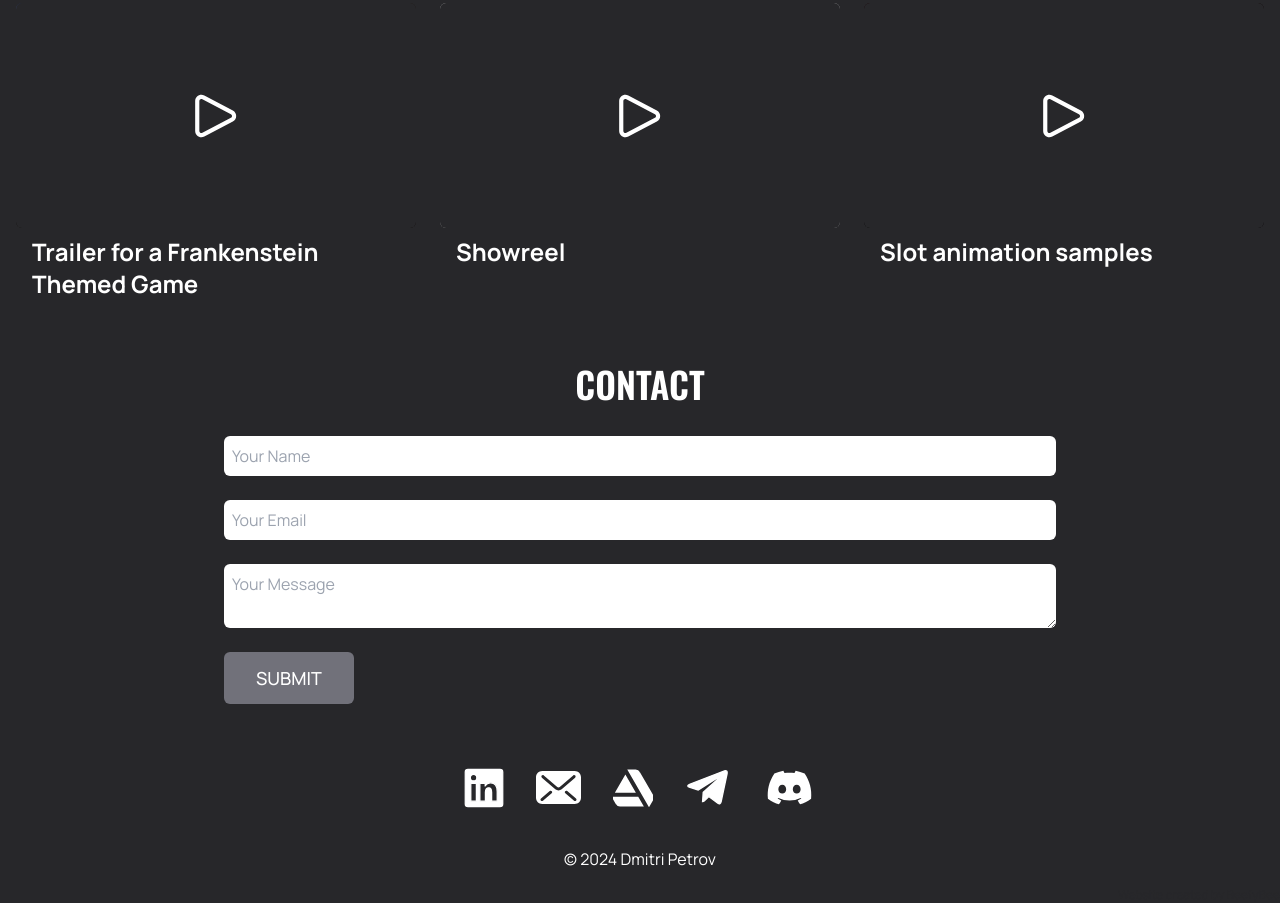
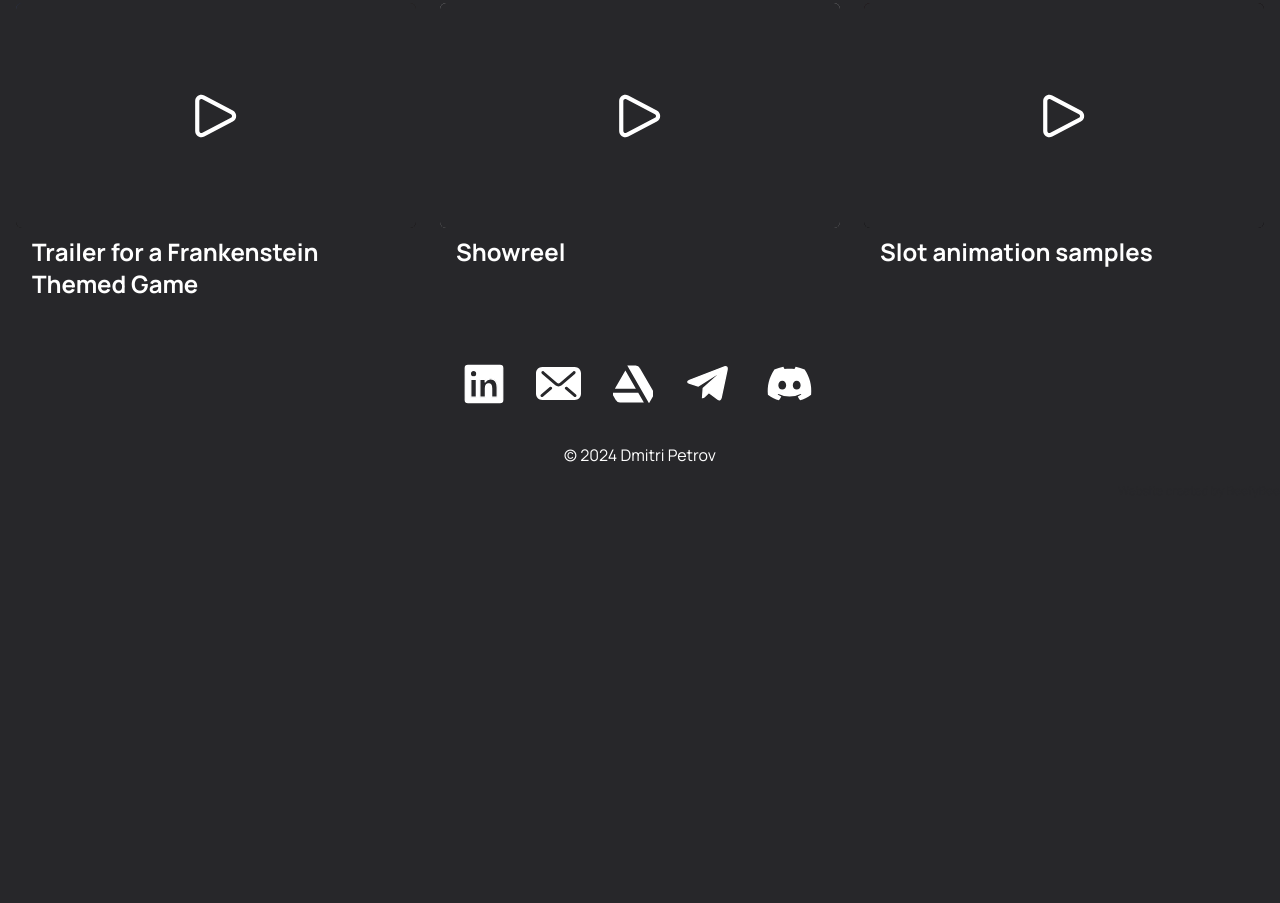
Before and after one commit to AleKoles/aha-animator, a website built with Vite: page index.html in a window 1280 px wide. Shown: the part 1337-2240 px from the top of the page. After the commit the page ends 1836 px from the top, so only its background shows below. Built offline with nearby package versions, Linux system fonts and the light colour scheme.

Commit message:
try fix 404

```diff
--- a/index.html
+++ b/index.html
@@ -629,7 +629,7 @@
         </div>
       </section>
       <!-- CONTACT -->
-      <section class="mx-auto px-4 max-w-7xl py-8" id="contacts">
+      <!-- <section class="mx-auto px-4 max-w-7xl py-8" id="contacts">
         <div class="flex flex-col gap-4 w-full mx-auto">
           <h2 class="text-center text-2xl md:text-3xl xl:text-4xl mb-4">CONTACT</h2>
           <form
@@ -640,10 +640,10 @@
             netlify
             class="w-full flex flex-col gap-6 lg:w-2/3 mx-auto"
           >
-            <!-- Honeypot Field (hidden) -->
+
             <input type="hidden" name="bot-field" />
 
-            <!-- Required fields -->
+
             <div class="flex flex-col text-black sm:flex-row w-full gap-6">
               <input
                 class="rounded-md p-2 w-full"
@@ -679,7 +679,7 @@
             </button>
           </form>
         </div>
-      </section>
+      </section> -->
 
       <footer class="bg-zinc-800 w-full relative">
         <div
```
